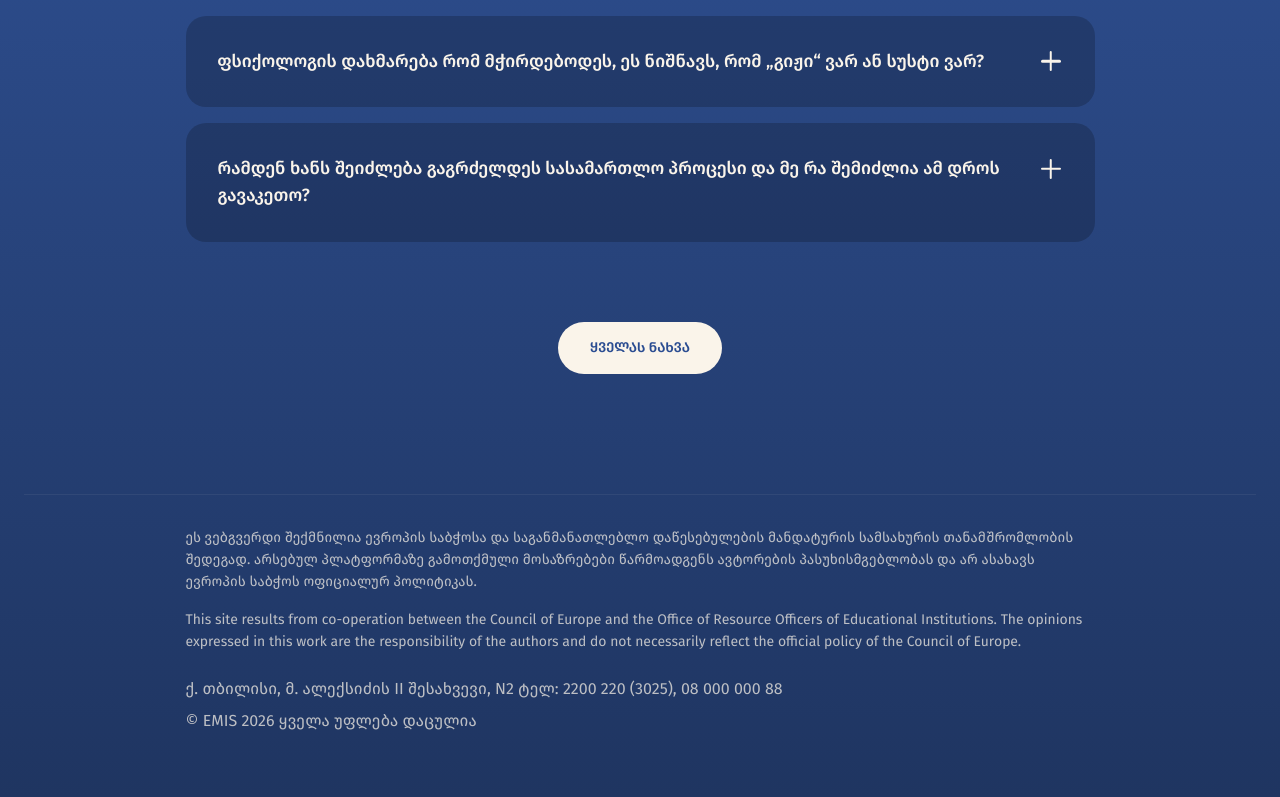
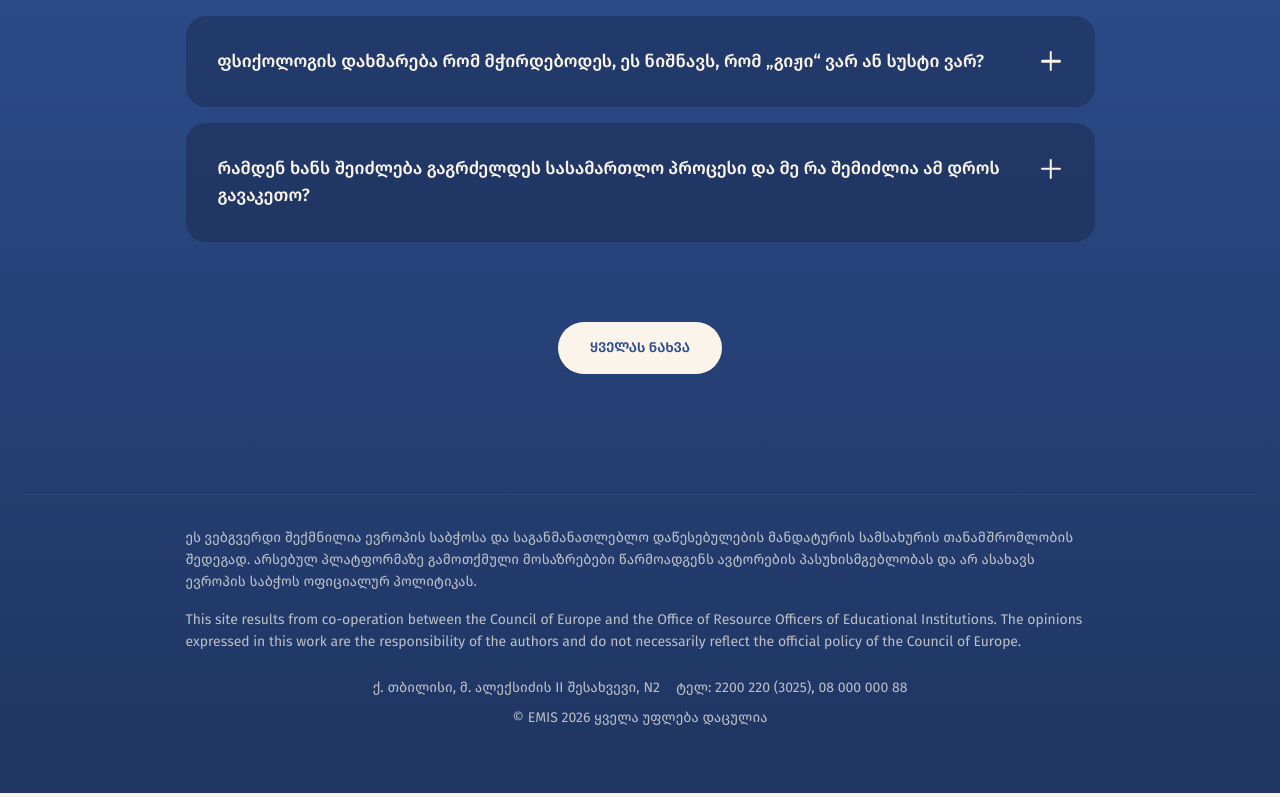
Before and after one commit to Tazolomtadze1992/Cards-swap, a Next.js app: page /prototypes/homepage in a window 1280 px wide. Shown: the part 3117-3914 px from the top of the page. Built offline with nearby package versions, Linux system fonts and the light colour scheme.

Commit message:
Fix homepage card navigation and footer alignment

```diff
--- a/src/components/cards-prototype/cards-prototype.tsx
+++ b/src/components/cards-prototype/cards-prototype.tsx
@@ -90,7 +90,7 @@ export function CardDeck({ homepage = false, hoverDuration = 600, returnDuration
               <button ref={element => { triggers.current[card.id] = element; }} className={styles.cardTrigger}
                 aria-label={card.label} aria-expanded={selected} aria-controls={`card-action-${card.id}`}
                 onClick={() => {
-                  if (selected && (card.id === "faq" || card.id === "resources") && onNavigate) { onNavigate(card.id); return; }
+                  if (selected && onNavigate) { onNavigate(card.id); return; }
                   if (selected) close();
                   else setActive(card.id);
                 }} />
--- a/src/components/homepage-prototype/site-footer.module.css
+++ b/src/components/homepage-prototype/site-footer.module.css
@@ -13,5 +13,6 @@
 .content { display: grid; gap: var(--space-6); width: min(100%, 909px); margin-inline: auto; }
 .content p { margin: 0; opacity: .72; }
 .disclaimer { display: grid; gap: var(--space-4); font-size: var(--type-body-sm-size); line-height: var(--type-body-sm-line); font-weight: var(--type-body-sm-weight); letter-spacing: var(--type-body-sm-tracking); }
-.details { display: grid; gap: var(--space-2); font-size: var(--type-body-size); line-height: var(--type-body-line); font-weight: var(--type-body-weight); letter-spacing: var(--type-body-tracking); }
+.details { display: grid; justify-items: center; gap: var(--space-2); text-align: center; font-size: var(--type-body-sm-size); line-height: var(--type-body-sm-line); font-weight: var(--type-body-sm-weight); letter-spacing: var(--type-body-sm-tracking); }
+.contactLine { display: flex; flex-wrap: wrap; justify-content: center; column-gap: var(--space-4); row-gap: var(--space-2); }
 @media (max-width: 600px) { .footer { margin-top: var(--space-11); padding: var(--space-6) 0 0; } }
--- a/src/components/homepage-prototype/site-footer.tsx
+++ b/src/components/homepage-prototype/site-footer.tsx
@@ -8,7 +8,10 @@ export function SiteFooter() {
         <p lang="en">This site results from co-operation between the Council of Europe and the Office of Resource Officers of Educational Institutions. The opinions expressed in this work are the responsibility of the authors and do not necessarily reflect the official policy of the Council of Europe.</p>
       </div>
       <div className={styles.details}>
-        <p>ქ. თბილისი, მ. ალექსიძის II შესახვევი, N2 ტელ: 2200 220 (3025), 08 000 000 88</p>
+        <p className={styles.contactLine}>
+          <span>ქ. თბილისი, მ. ალექსიძის II შესახვევი, N2</span>
+          <span>ტელ: 2200 220 (3025), 08 000 000 88</span>
+        </p>
         <p>© EMIS 2026 ყველა უფლება დაცულია</p>
       </div>
     </div>
```
